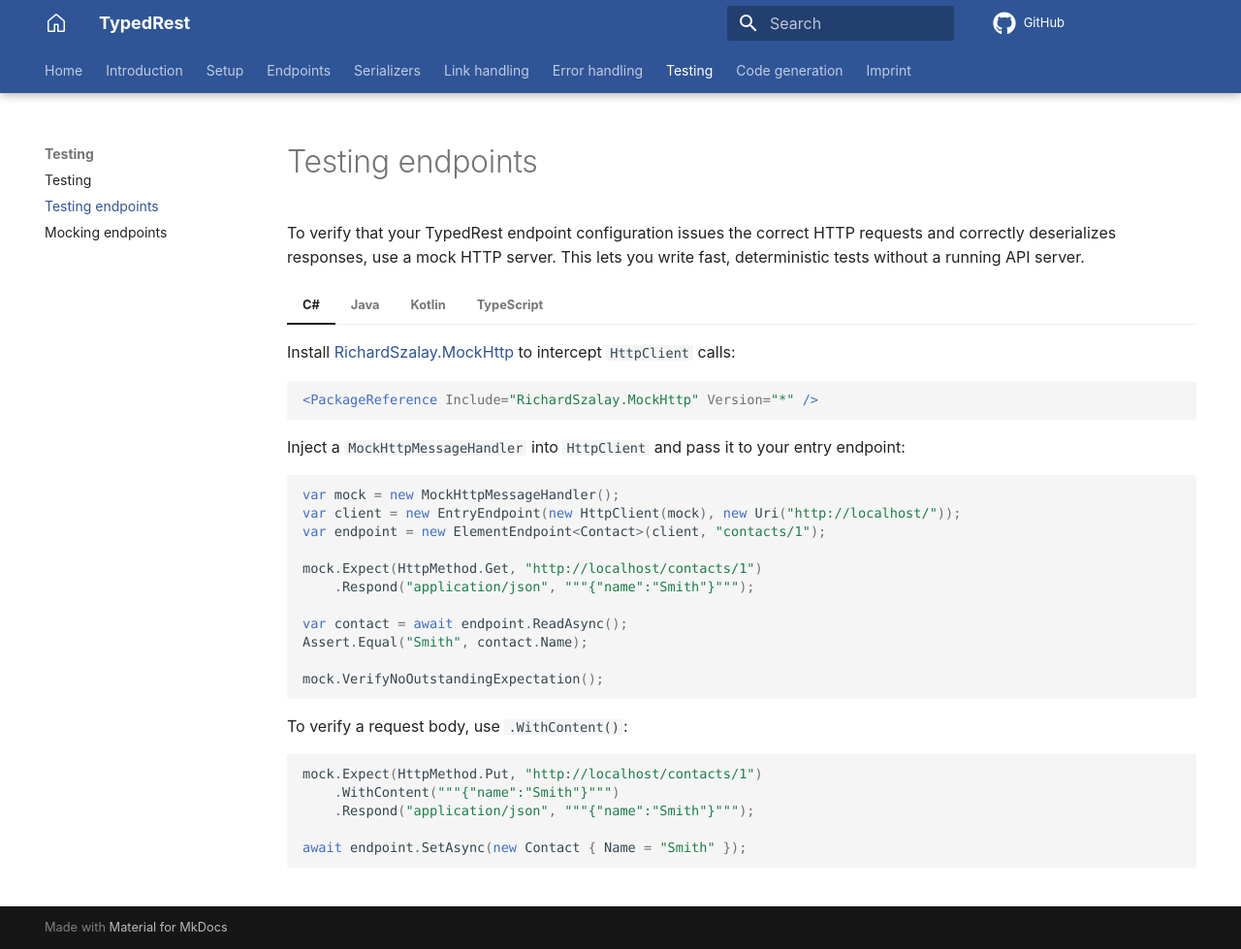
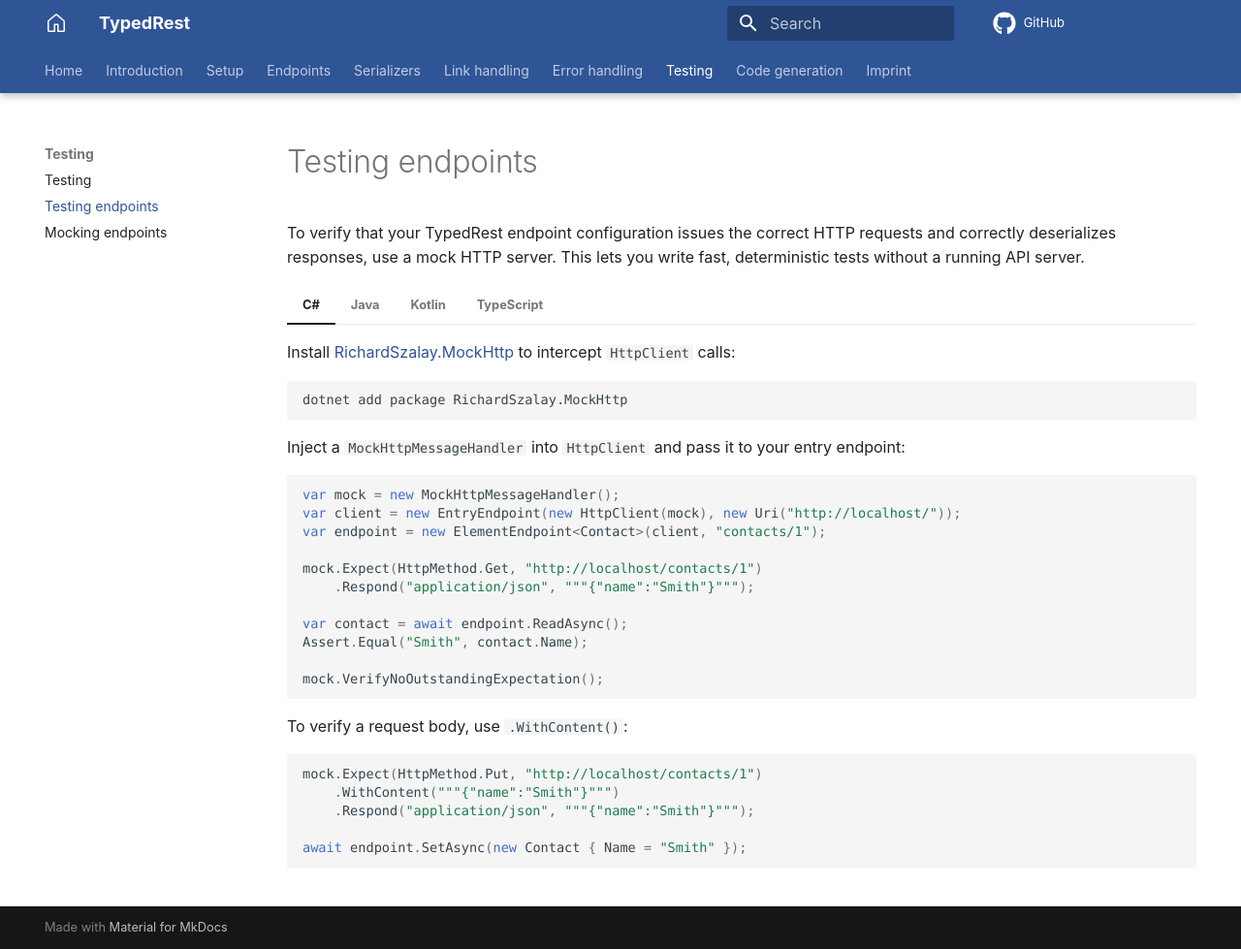
Before and after one commit to TypedRest/docs, an MkDocs documentation site: the page built from docs/testing/endpoints.md, in a window 1280 px wide and 979 px high. Shown: the whole window at 97% size. Built offline with MkDocs 1.6.1 and Material for MkDocs 9.7.7, drawn with Linux system fonts in a browser that asks for light colours; comment, search, counter and statistics services are not loaded.

Commit message:
Update endpoints.md
Tweaked package install instructions in unit testing example

````diff
--- a/docs/testing/endpoints.md
+++ b/docs/testing/endpoints.md
@@ -6,8 +6,8 @@ To verify that your TypedRest endpoint configuration issues the correct HTTP req
 
     Install [RichardSzalay.MockHttp](https://github.com/richardszalay/mockhttp) to intercept `HttpClient` calls:
 
-    ```xml
-    <PackageReference Include="RichardSzalay.MockHttp" Version="*" />
+    ```
+    dotnet add package RichardSzalay.MockHttp
     ```
 
     Inject a `MockHttpMessageHandler` into `HttpClient` and pass it to your entry endpoint:
````
